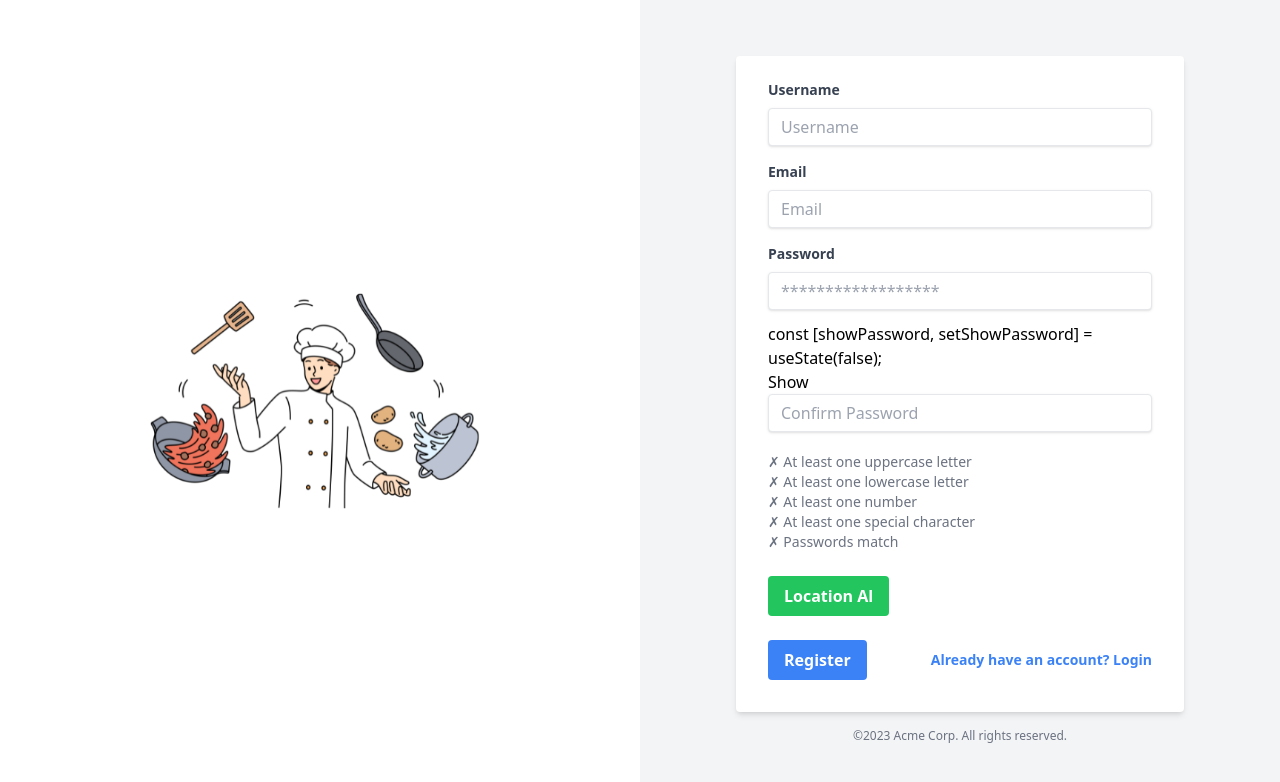
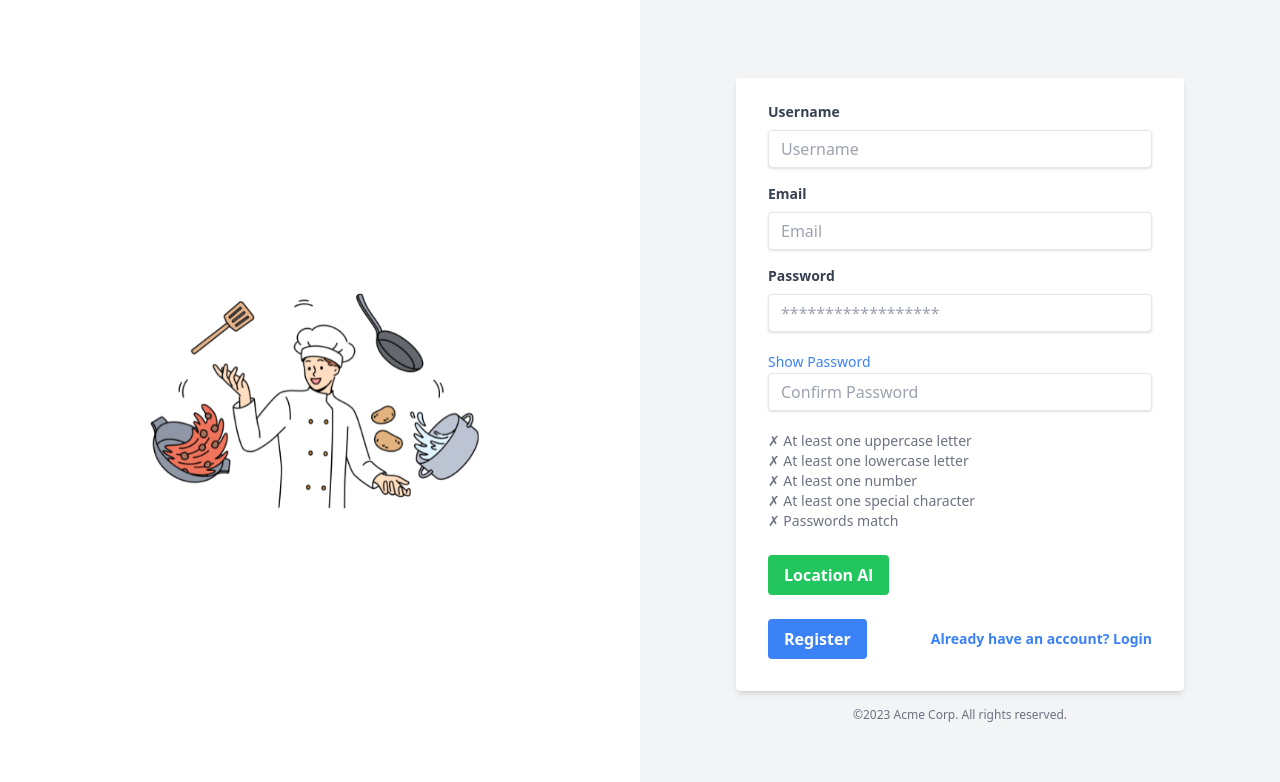
Before and after one commit to nurayarisoy/home-cooking, a Next.js app: page /register in a window 1280 px wide. Shown: the top 782 px of the page. Built offline with nearby package versions, Linux system fonts and the light colour scheme.

Commit message:
show password added

```diff
--- a/src/pages/register.js
+++ b/src/pages/register.js
@@ -9,8 +9,9 @@ export default function Register() {
   const [confirmPassword, setConfirmPassword] = useState("");
   const [latitude, setLatitude] = useState("");
   const [longitude, setLongitude] = useState("");
+
   const [error, setError] = useState("");
-   const [showPassword, setShowPassword] = useState(false)
+
   const [validations, setValidations] = useState({
     minLength: false,
     hasUpperCase: false,
@@ -19,7 +20,7 @@ export default function Register() {
     hasSpecialChar: false,
     passwordsMatch: false,
   });
-
+  const [showPassword, setShowPassword] = useState(false)
   const handlePasswordChange = (e) => {
     const value = e.target.value;
     setPassword(value);
@@ -167,13 +168,12 @@ export default function Register() {
                 value={password}
                 onChange={handlePasswordChange}
               />
-              const [showPassword, setShowPassword] = useState(false);
-              <input
-                type={showPassword ? "text" : "password"}
-                // other props
-              />
-              <button onClick={() => setShowPassword(!showPassword)}>
-                Show
+              <button
+                type="button"
+                onClick={() => setShowPassword(!showPassword)}
+                className="text-sm text-blue-500 mt-2"
+              >
+                {showPassword ? "Hide" : "Show"} Password
               </button>
               <input
                 className={`shadow appearance-none border rounded w-full py-2 px-3 text-gray-700 mb-3 leading-tight focus:outline-none focus:shadow-outline ${
```
